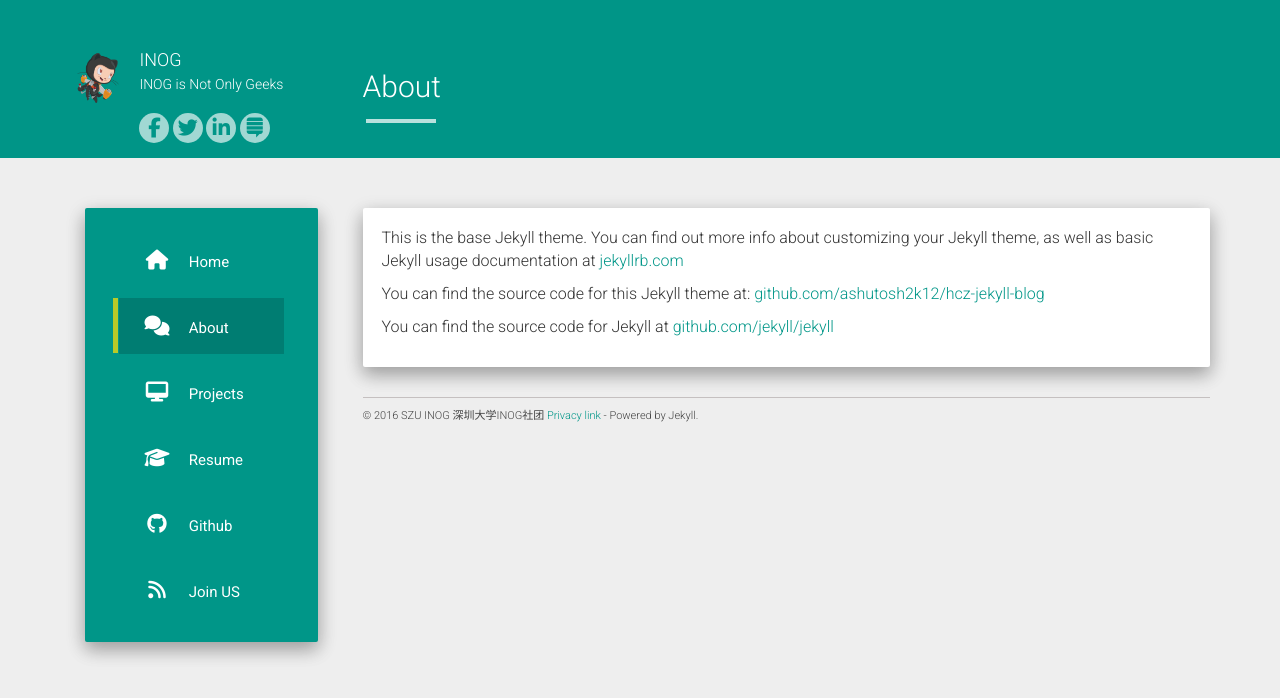
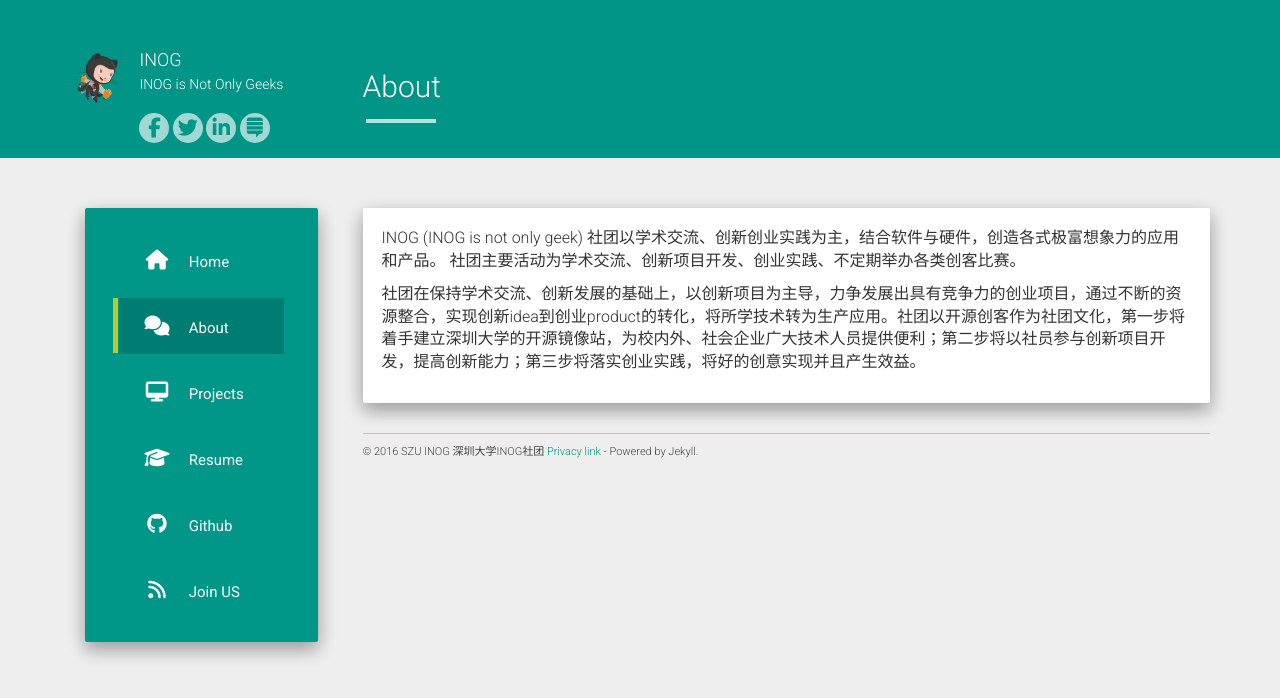
Before and after one commit to CConstance/szuinog.github.io, a Jekyll site: the page built from about.md, in a window 1280 px wide. Shown: the top 698 px of the page. Built offline with Jekyll 4.4.1, drawn with Linux system fonts in a browser that asks for light colours; nearby versions of some CDN libraries.

Commit message:
fix about

```diff
--- a/about.md
+++ b/about.md
@@ -4,8 +4,7 @@ title: About
 permalink: /about/
 ---
 
-This is the base Jekyll theme. You can find out more info about customizing your Jekyll theme, as well as basic Jekyll usage documentation at [jekyllrb.com](http://jekyllrb.com/)
+INOG (INOG is not only geek) 社团以学术交流、创新创业实践为主，结合软件与硬件，创造各式极富想象力的应用和产品。
+社团主要活动为学术交流、创新项目开发、创业实践、不定期举办各类创客比赛。
 
-You can find the source code for this Jekyll theme at: [github.com/ashutosh2k12/hcz-jekyll-blog](https://github.com/ashutosh2k12/hcz-jekyll-blog)
-
-You can find the source code for Jekyll at [github.com/jekyll/jekyll](https://github.com/jekyll/jekyll)
+社团在保持学术交流、创新发展的基础上，以创新项目为主导，力争发展出具有竞争力的创业项目，通过不断的资源整合，实现创新idea到创业product的转化，将所学技术转为生产应用。社团以开源创客作为社团文化，第一步将着手建立深圳大学的开源镜像站，为校内外、社会企业广大技术人员提供便利；第二步将以社员参与创新项目开发，提高创新能力；第三步将落实创业实践，将好的创意实现并且产生效益。
```
